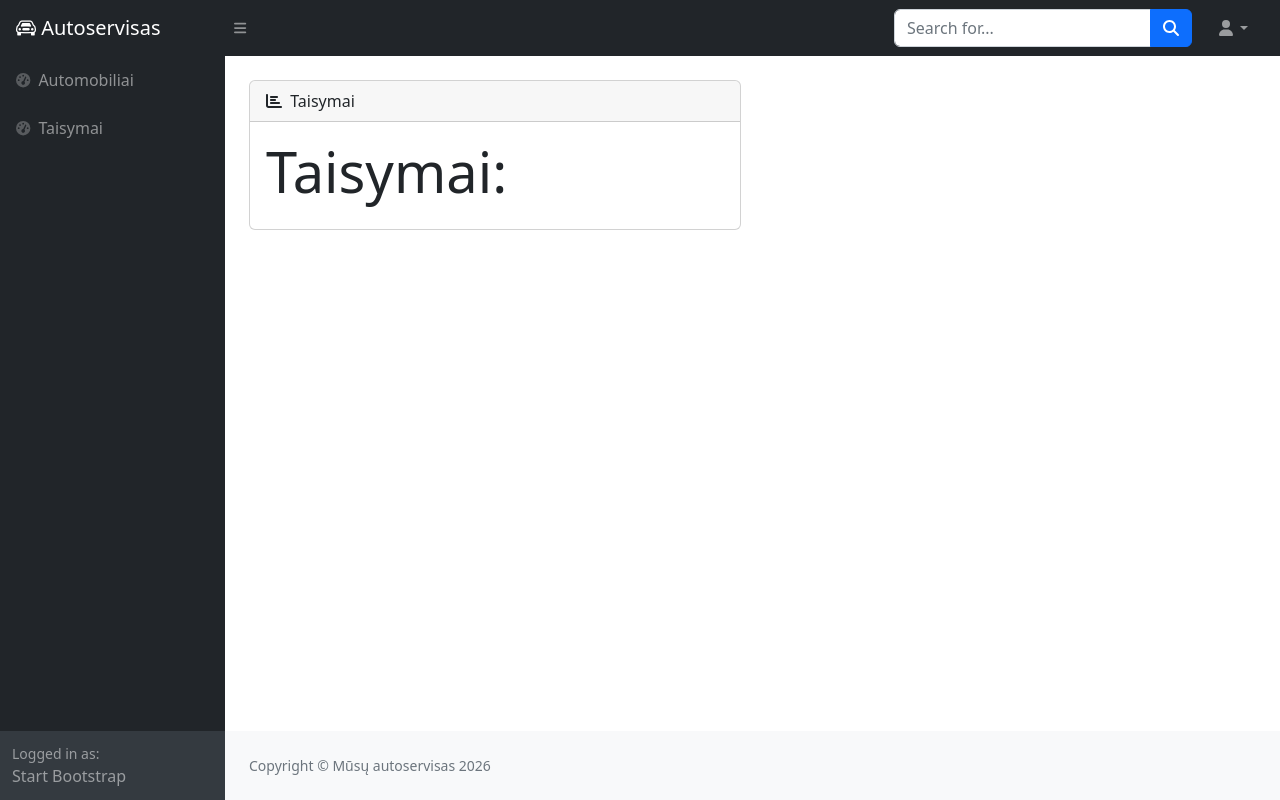
After one commit to DonatasNoreika/autoservice_20260727, a Django app: page /orders/ in a window 1280 px wide. The commit adds this page. Run offline with Django 5.2, Linux system fonts and the light colour scheme; data that the repository does not hold is empty; some libraries are stand-ins or nearby versions.

Commit message:
5: +Sukurti puslapį (per klasę views faile), pvz. autoservice/uzsakymai, kuriame būtų atvaizduoti visi serviso užsakymai.

```diff
--- a/mysite/autoservice/templates/base.html
+++ b/mysite/autoservice/templates/base.html
@@ -59,6 +59,10 @@
                         <div class="sb-nav-link-icon"><i class="fas fa-tachometer-alt"></i></div>
                         Automobiliai
                     </a>
+                    <a class="nav-link" href="{% url 'orders' %}">
+                        <div class="sb-nav-link-icon"><i class="fas fa-tachometer-alt"></i></div>
+                        Taisymai
+                    </a>
                 </div>
             </div>
             <div class="sb-sidenav-footer">
--- /dev/null
+++ b/mysite/autoservice/templates/orders.html
@@ -0,0 +1,12 @@
+{% extends 'base.html' %}
+
+{% block title %}Taisymai{% endblock %}
+
+{% block heading %}Taisymai{% endblock %}
+
+{% block content %}
+<h1 class="display-4">Taisymai:</h1>
+{% for order in orders %}
+<p><a href="">{{ order }}</a></p>
+{% endfor %}
+{% endblock %}
--- a/mysite/autoservice/urls.py
+++ b/mysite/autoservice/urls.py
@@ -5,4 +5,5 @@ urlpatterns = [
     path('', views.index, name="index"),
     path('cars/', views.cars, name="cars"),
     path('cars/<int:pk>/', views.car, name="car"),
+    path('orders/', views.OrderListView.as_view(), name="orders"),
 ]
--- a/mysite/autoservice/views.py
+++ b/mysite/autoservice/views.py
@@ -1,5 +1,6 @@
 from django.shortcuts import render
 from .models import Service, Order, Car
+from django.views import generic
 
 # Create your views here.
 
@@ -25,3 +26,9 @@ def car(request, pk):
         "car": Car.objects.get(pk=pk),
     }
     return render(request, template_name="car.html", context=context)
+
+
+class OrderListView(generic.ListView):
+    model = Order
+    template_name = "orders.html"
+    context_object_name = "orders"
```
